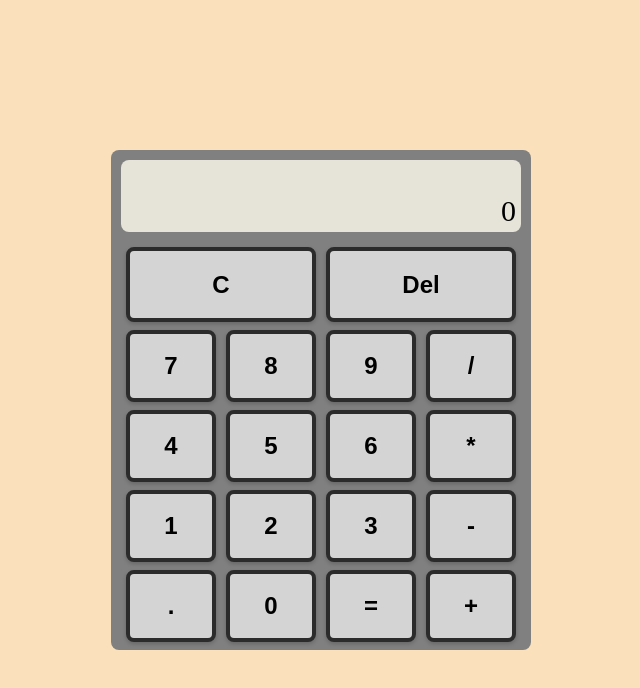
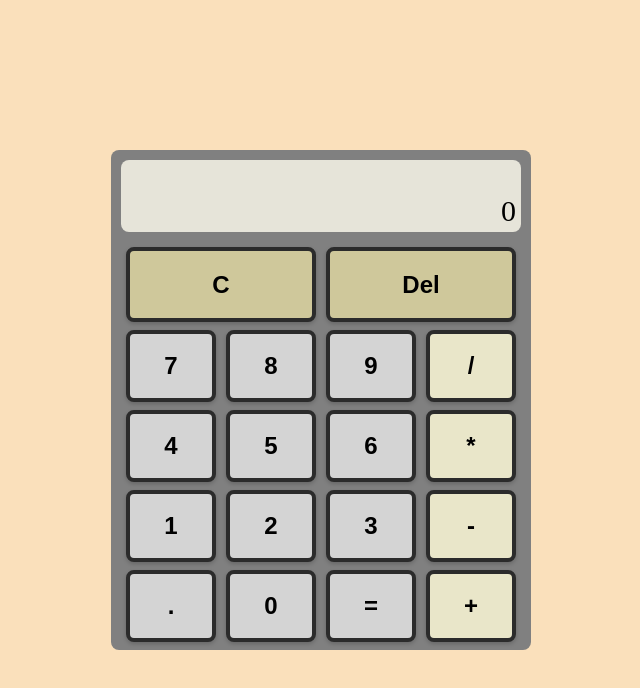
Before and after one commit to Epoza/calculator, a plain HTML site: page index.html in a window 1280 px wide. Shown: the whole page, without its empty margins (319-959 px from the left). Drawn offline with Linux system fonts and the light colour scheme.

Commit message:
change button background colors

```diff
--- a/style.css
+++ b/style.css
@@ -79,4 +79,9 @@ button {
 button.big {
     width: 190px;
     height: 75px;
+    background-color: rgb(207, 200, 155);
 }
+
+button.operator {
+    background-color: #e9e6c9;
+}
```
